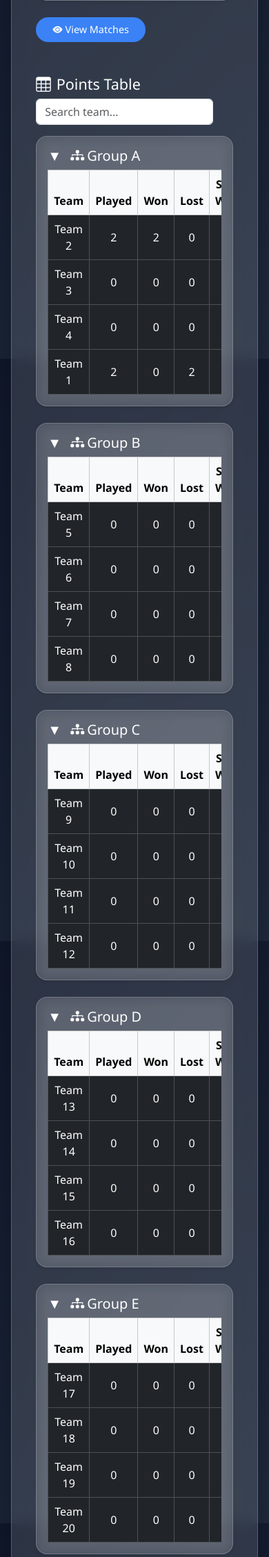
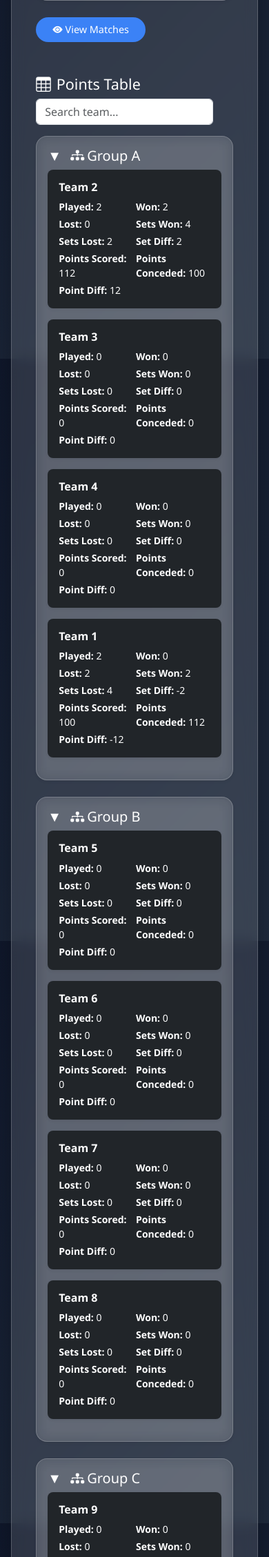
Before and after one commit to SanyamSood/tournament-tracker, a Django app: page /tournament/2/ in a window 390 px wide. Shown: the part 324-2581 px from the top of the page at 69% size. Run offline with Django 5.2, Linux system fonts and the light colour scheme; data comes from the database, SQL or seed files in the repository.

Commit message:
table responsive

```diff
--- a/badminton/static/css/style.css
+++ b/badminton/static/css/style.css
@@ -215,3 +215,31 @@ select.form-select option {
 .table-black.table-striped tbody tr:nth-of-type(even) {
   background-color: #1a1a1a !important;
 }
+
+@media (max-width: 768px) {
+  table.table tbody tr {
+    display: block;
+    margin-bottom: 1rem;
+    border: 1px solid #444;
+    border-radius: 0.5rem;
+    padding: 0.5rem;
+  }
+
+  table.table tbody td {
+    display: flex;
+    justify-content: space-between;
+    padding: 0.3rem 0.6rem;
+    border: none;
+    border-bottom: 1px solid #555;
+  }
+
+  table.table tbody td::before {
+    content: attr(data-label);
+    font-weight: 600;
+    color: #ccc;
+  }
+
+  table.table thead {
+    display: none;
+  }
+}
--- a/badminton/templates/tournament_detail.html
+++ b/badminton/templates/tournament_detail.html
@@ -77,9 +77,9 @@
                 </h5>
             </div>
 
-            <!-- Table -->
+            <!-- Desktop Table View -->
             <div id="group-{{ group.group }}" class="group-table">
-                <div class="table-responsive">
+                <div class="table-responsive d-none d-md-block">
                     <table class="table table-dark table-hover table-bordered text-center align-middle mb-0">
                         <thead class="table-light text-dark">
                             <tr>
@@ -119,10 +119,33 @@
                         </tbody>
                     </table>
                 </div>
+
+                <!-- Mobile Card View -->
+                <div class="d-md-none">
+                    {% for team in group.table %}
+                        <div class="bg-dark text-white rounded-3 p-3 mb-3 shadow-sm">
+                            <h6 class="fw-bold mb-2">{{ team.name }}</h6>
+                            <div class="row row-cols-2 g-1 small">
+                                <div class="col"><strong>Played:</strong> {{ team.played }}</div>
+                                <div class="col"><strong>Won:</strong> {{ team.won }}</div>
+                                <div class="col"><strong>Lost:</strong> {{ team.lost }}</div>
+                                <div class="col"><strong>Sets Won:</strong> {{ team.sets_won }}</div>
+                                <div class="col"><strong>Sets Lost:</strong> {{ team.sets_lost }}</div>
+                                <div class="col"><strong>Set Diff:</strong> {{ team.set_diff }}</div>
+                                <div class="col"><strong>Points Scored:</strong> {{ team.points_scored }}</div>
+                                <div class="col"><strong>Points Conceded:</strong> {{ team.points_conceded }}</div>
+                                <div class="col"><strong>Point Diff:</strong> {{ team.point_diff }}</div>
+                            </div>
+                        </div>
+                    {% empty %}
+                        <div class="text-muted">
+                            <i class="bi bi-exclamation-circle-fill me-1"></i>No data yet.
+                        </div>
+                    {% endfor %}
+                </div>
             </div>
         </div>
     {% endfor %}
-
 </div>
 
 <!-- Scripts -->
```
